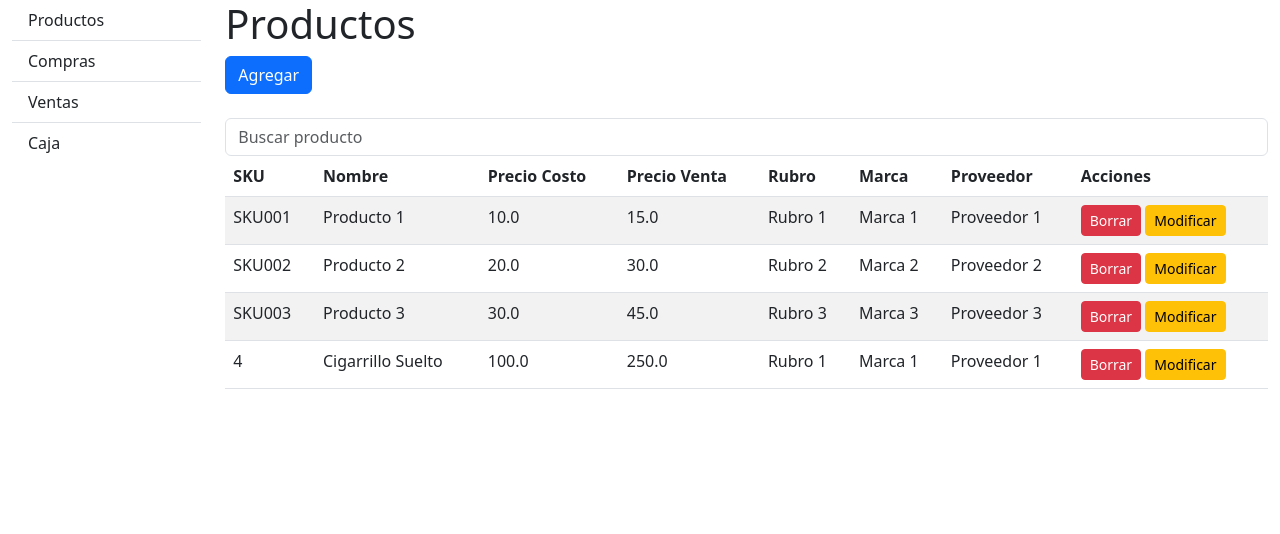
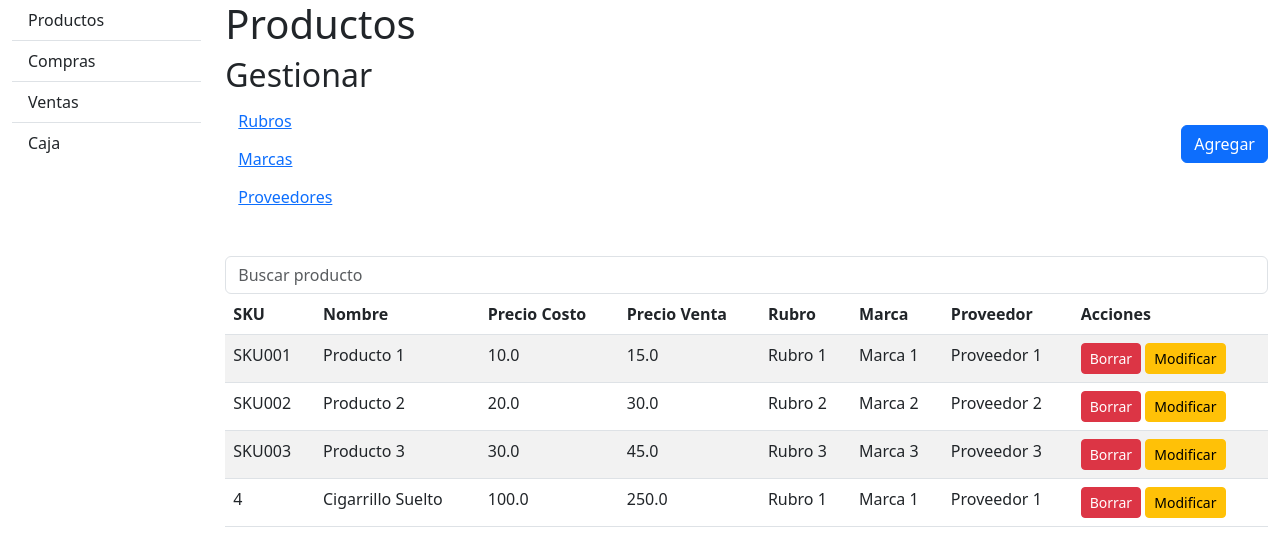
Before and after one commit to pagliardini/kpos-flask, a Flask app: page /productos in a window 1280 px wide. Shown: the top 534 px of the page. Run offline with Flask 3, Linux system fonts and the light colour scheme; data comes from the database, SQL or seed files in the repository; both versions use the stored data as it was after the commit.

Commit message:
agregado gestion de rubros

```diff
--- a/productos.py
+++ b/productos.py
@@ -9,7 +9,6 @@ session = Session()
 
 @productos_bp.route('/productos')
 def mostrar_productos():
-    # Obtener todos los productos de la base de datos e incluir las relaciones
     productos = session.query(Producto).all()
     return render_template('productos.html', productos=productos)
 
@@ -28,7 +27,6 @@ def agregar_producto():
         session.commit()
         return redirect(url_for('productos.mostrar_productos'))
 
-    # Obtener rubros, marcas y proveedores para mostrarlos en el formulario
     rubros = session.query(Rubro).all()
     marcas = session.query(Marca).all()
     proveedores = session.query(Proveedor).all()
@@ -57,8 +55,38 @@ def modificar_producto(id):
         session.commit()
         return redirect(url_for('productos.mostrar_productos'))
 
-    # Obtener rubros, marcas y proveedores para mostrarlos en el formulario
     rubros = session.query(Rubro).all()
     marcas = session.query(Marca).all()
     proveedores = session.query(Proveedor).all()
     return render_template('modificar_producto.html', producto=producto, rubros=rubros, marcas=marcas, proveedores=proveedores)
+
+@productos_bp.route('/productos/rubros')
+def mostrar_rubros():
+    rubros = session.query(Rubro).all()
+    return render_template('rubros.html', rubros=rubros)
+
+@productos_bp.route('/productos/rubros/agregar', methods=['POST'])
+def agregar_rubro():
+    if request.method == 'POST':
+        nombre = request.form['nombre']
+        nuevo_rubro = Rubro(nombre=nombre)
+        session.add(nuevo_rubro)
+        session.commit()
+        return redirect(url_for('productos.mostrar_rubros'))
+@productos_bp.route('/productos/rubros/borrar/<int:id>', methods=['GET', 'POST'])
+def borrar_rubro(id):
+    rubro = session.query(Rubro).filter_by(id=id).first()
+    if rubro:
+        session.delete(rubro)
+        session.commit()
+    return redirect(url_for('productos.mostrar_rubros'))
+
+@productos_bp.route('/productos/marcas')
+def mostrar_marcas():
+    marcas = session.query(Marca).all()
+    return render_template('marcas.html', marcas=marcas)
+
+@productos_bp.route('/productos/proveedores')
+def mostrar_proveedores():
+    proveedores = session.query(Proveedor).all()
+    return render_template('proveedores.html', proveedores=proveedores)
--- a/templates/productos.html
+++ b/templates/productos.html
@@ -17,6 +17,14 @@
                 <h1>Productos</h1>
                 <!-- Barra de menú -->
                 <div class="d-flex justify-content-between align-items-center mb-4">
+                    <div>
+                        <h2>Gestionar</h2>
+                        <ul class="list-unstyled">
+                            <li><a href="/productos/rubros" class="btn btn-link">Rubros</a></li>
+                            <li><a href="/productos/marcas" class="btn btn-link">Marcas</a></li>
+                            <li><a href="/productos/proveedores" class="btn btn-link">Proveedores</a></li>
+                        </ul>
+                    </div>
                     <div>
                         <button class="btn btn-primary" onclick="location.href='/productos/agregar'">Agregar</button>
                     </div>
```
Also changed, not shown: templates/marcas.html (added, +21 -0 lines), templates/proveedores.html (added, +21 -0 lines), templates/rubros.html (added, +28 -0 lines), productos.db. Lines whose indentation alone changed are shown as unchanged.
